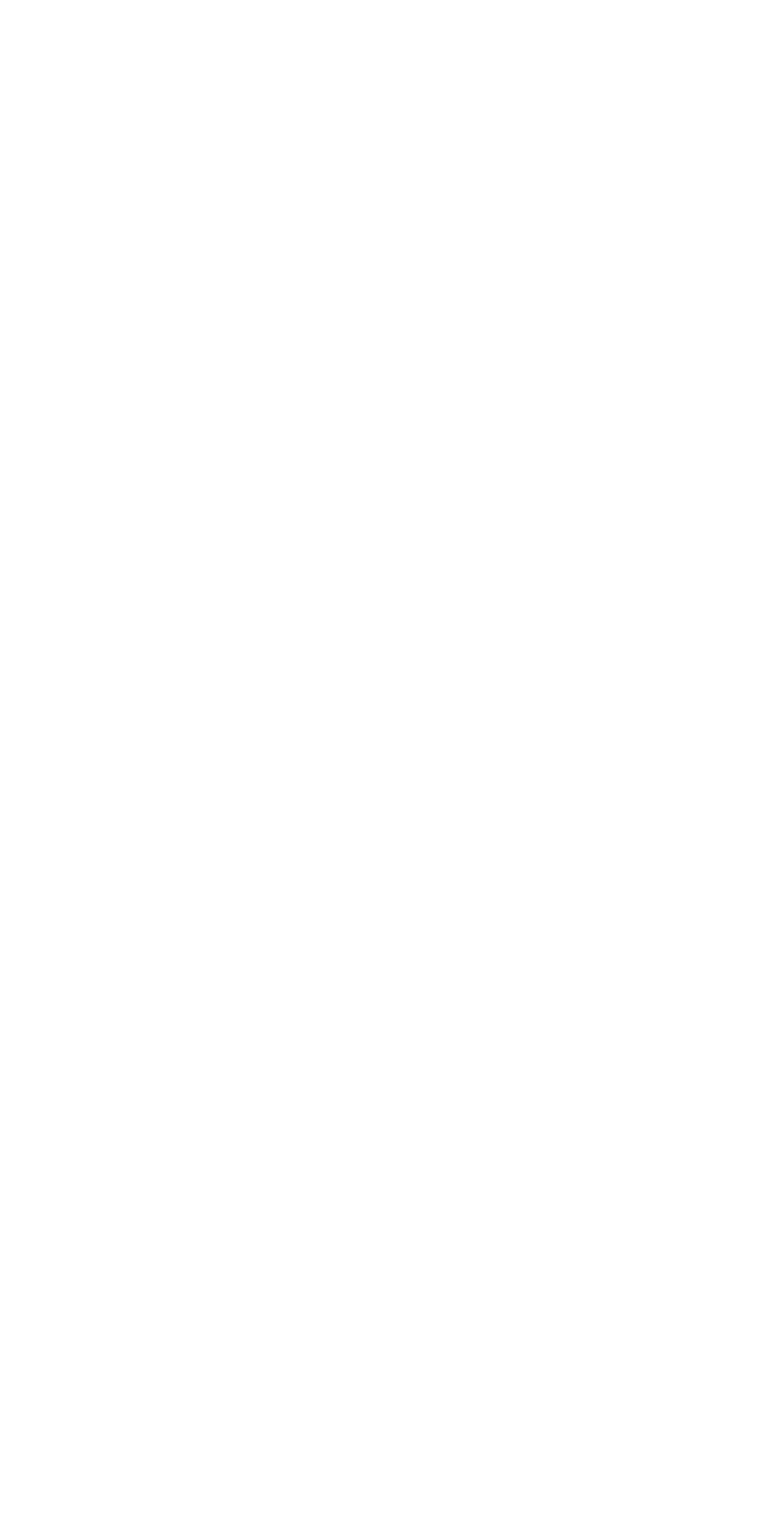
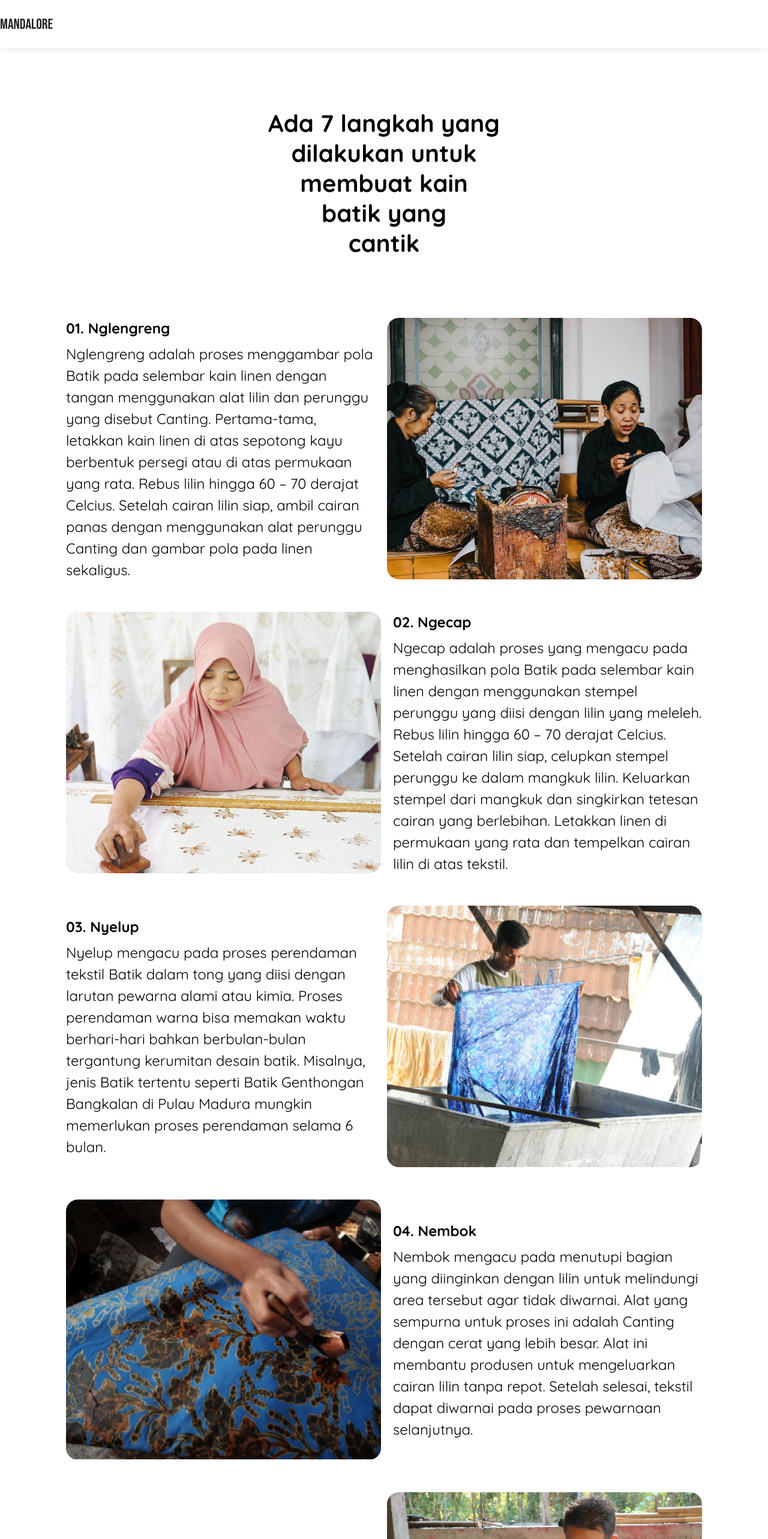
Before and after one commit to Gamalliel19/Mandalore-Batik, a JavaScript app: page /produksi in a window 1280 px wide. Shown: the top 2566 px of the page at 60% size. Before the commit the page ends 800 px from the top, so only its background shows below. Built offline with nearby package versions, Linux system fonts and the light colour scheme; the HTML template or start-up script is replaced by a standard one.

Commit message:
completing production page

```diff
--- a/src/App.js
+++ b/src/App.js
@@ -1,6 +1,7 @@
 import LandingPage from "./pages/LandingPage";
 import { BrowserRouter as Router, Route, Switch} from 'react-router-dom'
 import AboutBatik from './pages/AboutBatik'
+import ProduksiBatik from "./pages/ProduksiBatik";
 
 function App() {
   return (
@@ -13,6 +14,9 @@ function App() {
           <Route path="/about">
             <AboutBatik />
           </Route>
+          <Route path="/produksi">
+            <ProduksiBatik />
+          </Route>
         </Switch>
       </div>
     </Router>
--- /dev/null
+++ b/src/components/ChildHeader.js
@@ -0,0 +1,13 @@
+import {Link} from 'react-router-dom';
+
+const ChildHeader = () => {
+    return (
+        <header>
+            <div className="header-container">
+                <Link to="/" className="logo">MANDALORE</Link>
+            </div>
+        </header>
+     );
+}
+
+export default ChildHeader;
--- a/src/components/HomeContent.js
+++ b/src/components/HomeContent.js
@@ -26,7 +26,7 @@ const HomeContent = () => {
                     Penjelasan mengenai batik, filosofi, dan proses pembuatan batik.
                 </p>
                 <div className="cards">
-                    <Link to="/" className="card">
+                    <Link to="/about" className="card">
                         <img src="assets/apaitubatik.png" alt="" className="card-img" />
                         <p>Apa itu Batik?</p>
                     </Link>
--- a/src/components/MobileMenu.js
+++ b/src/components/MobileMenu.js
@@ -1,16 +1,18 @@
+import { Link } from 'react-router-dom'
+
 const MobileMenu = () => {
     return (
         <div className="mobile-menu">
             <nav>
                 <ul>
                     <li>
-                        <a href="/">Produksi</a>
+                        <Link to="/produksi">Produksi</Link>
                     </li>
                     <li>
-                        <a href="/">Batik Daerah</a>
+                        <Link to="/batik-daerah">Batik Daerah</Link>
                     </li>
                     <li>
-                        <a href="/">Pengalaman</a>
+                        <Link to="/pengalaman">Pengalaman</Link>
                     </li>
                 </ul>
             </nav>
--- /dev/null
+++ b/src/components/produksi/Produksi.js
@@ -0,0 +1,97 @@
+import './index.css'
+// import {Link} from 'react-router-dom'
+import ChildHeader from '../ChildHeader'
+
+const Produksi = () => {
+    return (
+        <div className="container produksi">
+            <h1>Ada 7 langkah yang  <br />
+                dilakukan untuk <br /> membuat kain <br />
+                batik yang <br />
+                cantik <br />
+            </h1>
+
+            {/* Content */}
+            <div className="row">
+                <div className="col">
+                    <h3>01. Nglengreng</h3>
+                    <p>
+                    Nglengreng adalah proses menggambar pola Batik pada selembar kain linen dengan tangan menggunakan alat lilin dan perunggu yang disebut Canting. Pertama-tama, letakkan kain linen di atas sepotong kayu berbentuk persegi atau di atas permukaan yang rata. Rebus lilin hingga 60 – 70 derajat Celcius. Setelah cairan lilin siap, ambil cairan panas dengan menggunakan alat perunggu Canting dan gambar pola pada linen sekaligus.
+                    </p>
+                </div>
+                <div className="col">
+                    <img src="assets/produksi/8Bg8N8HtiWI.png" alt="" />
+                </div>
+            </div>
+
+            <div className="row reverse">
+                <div className="col">
+                    <h3>02. Ngecap </h3>
+                    <p>
+                    Ngecap adalah proses yang mengacu pada menghasilkan pola Batik pada selembar kain linen dengan menggunakan stempel perunggu yang diisi dengan lilin yang meleleh. Rebus lilin hingga 60 – 70 derajat Celcius. Setelah cairan lilin siap, celupkan stempel perunggu ke dalam mangkuk lilin. Keluarkan stempel dari mangkuk dan singkirkan tetesan cairan yang berlebihan. Letakkan linen di permukaan yang rata dan tempelkan cairan lilin di atas tekstil.                    </p>
+                </div>
+                <div className="col">
+                    <img src="assets/produksi/8Bg8N8HtiWI-1.png" alt="" />
+                </div>
+            </div>
+
+            <div className="row">
+                <div className="col">
+                    <h3>03. Nyelup</h3>
+                    <p>
+                    Nyelup mengacu pada proses perendaman tekstil Batik dalam tong yang diisi dengan larutan pewarna alami atau kimia. Proses perendaman warna bisa memakan waktu berhari-hari bahkan berbulan-bulan tergantung kerumitan desain batik. Misalnya, jenis Batik tertentu seperti Batik Genthongan Bangkalan di Pulau Madura mungkin memerlukan proses perendaman selama 6 bulan.                    </p>
+                </div>
+                <div className="col">
+                    <img src="assets/produksi/8Bg8N8HtiWI-2.png" alt="" />
+                </div>
+            </div>
+
+            <div className="row reverse">
+                <div className="col">
+                    <h3>04. Nembok </h3>
+                    <p>
+                    Nembok mengacu pada menutupi bagian yang diinginkan dengan lilin untuk melindungi area tersebut agar tidak diwarnai. Alat yang sempurna untuk proses ini adalah Canting dengan cerat yang lebih besar. Alat ini membantu produsen untuk mengeluarkan cairan lilin tanpa repot. Setelah selesai,
+tekstil dapat diwarnai pada proses pewarnaan selanjutnya.                    </p>
+                </div>
+                <div className="col">
+                    <img src="assets/produksi/8Bg8N8HtiWI-3.png" alt="" />
+                </div>
+            </div>
+
+            <div className="row">
+                <div className="col">
+                    <h3>05. Nyolet</h3>
+                    <p>
+                    Nyolet mengacu pada melukis garis dan pola Batik menggunakan kuas dan pewarna. Pengrajin menggunakan berbagai jenis kuas untuk melukis garis besar dan detail motif. Disarankan untuk menggunakan kuas yang lebih besar untuk menguraikan proses dan yang kecil untuk lukisan yang detail.                     </p>
+                </div>
+                <div className="col">
+                    <img src="assets/produksi/8Bg8N8HtiWI-4.png" alt="" />
+                </div>
+            </div>
+
+            <div className="row reverse">
+                <div className="col">
+                    <h3>06. Nglorod</h3>
+                    <p>
+                    Nglorod mengacu pada proses penghilangan lilin dengan mencuci tekstil Batik dalam air matang panas dengan campuran larutan soda ash (natrium karbonat). Setelah lilin dihilangkan, tekstil dicuci dengan air dingin. Proses ini dapat memakan waktu hingga 2-3 hari tergantung pada ketebalan lilin.                    </p>
+                </div>
+                <div className="col">
+                    <img src="assets/produksi/8Bg8N8HtiWI-5.png" alt="" />
+                </div>
+            </div>
+
+            <div className="row">
+                <div className="col">
+                    <h3>07. Njemur</h3>
+                    <p>
+                    Njemur mengacu pada proses pengeringan kain. Proses pengeringan bisa memakan waktu 1-2 hari tergantung cuaca. Setelah kering, tekstil harus dilipat dengan rapi dan disimpan di tempat yang kering dan terhindar dari sinar matahari langsung.                    </p>
+                </div>
+                <div className="col">
+                    <img src="assets/produksi/8Bg8N8HtiWI-6.png" alt="" />
+                </div>
+            </div>
+        </div>
+     );
+}
+
+export default Produksi;
--- /dev/null
+++ b/src/components/produksi/index.css
@@ -0,0 +1,34 @@
+.produksi h1{
+    font-size: 5vh;
+    margin: 100px 0;
+    text-align: center;
+}
+.row{
+    display: flex;
+    max-width: 1060px;
+    margin: 50px auto;
+    align-items: center;
+    justify-content: space-between;
+    gap: 20px;
+}
+.reverse{
+    flex-direction: row-reverse;
+}
+.produksi h3{
+    margin-bottom: 10px;
+    font-size: 24px;
+}
+.produksi p{
+    font-size: 24px;
+    line-height: 36px;
+    letter-spacing: 0.5%;
+}
+.produksi img{
+    height: 100%;
+}
+
+@media screen and (max-width: 1080px) {
+    .row{
+        flex-direction: column-reverse;
+    }
+}
--- a/src/index.css
+++ b/src/index.css
@@ -27,6 +27,12 @@ header{
   justify-content: space-between;
 }
 header .logo a{
+  font-family: 'Bebas Neue', cursive;
+  font-size: 24px;
+  text-decoration: none;
+  color: #222223;
+}
+header .logo{
   font-family: 'Bebas Neue', cursive;
   font-size: 24px;
   text-decoration: none;
@@ -213,6 +219,7 @@ footer{
 }
 .footer-container a:hover{
   opacity: 0.8;
+  text-decoration: underline;
 }
 .footer-container .bottom{
   display: flex;
--- /dev/null
+++ b/src/pages/ProduksiBatik.js
@@ -0,0 +1,15 @@
+import ChildHeader from "../components/ChildHeader";
+import Produksi from "../components/produksi/Produksi";
+import Footer from '../components/Footer'
+
+const ProduksiBatik = () => {
+    return (
+        <>
+            <ChildHeader />
+            <Produksi />
+            <Footer />
+        </>
+     );
+}
+
+export default ProduksiBatik;
```
